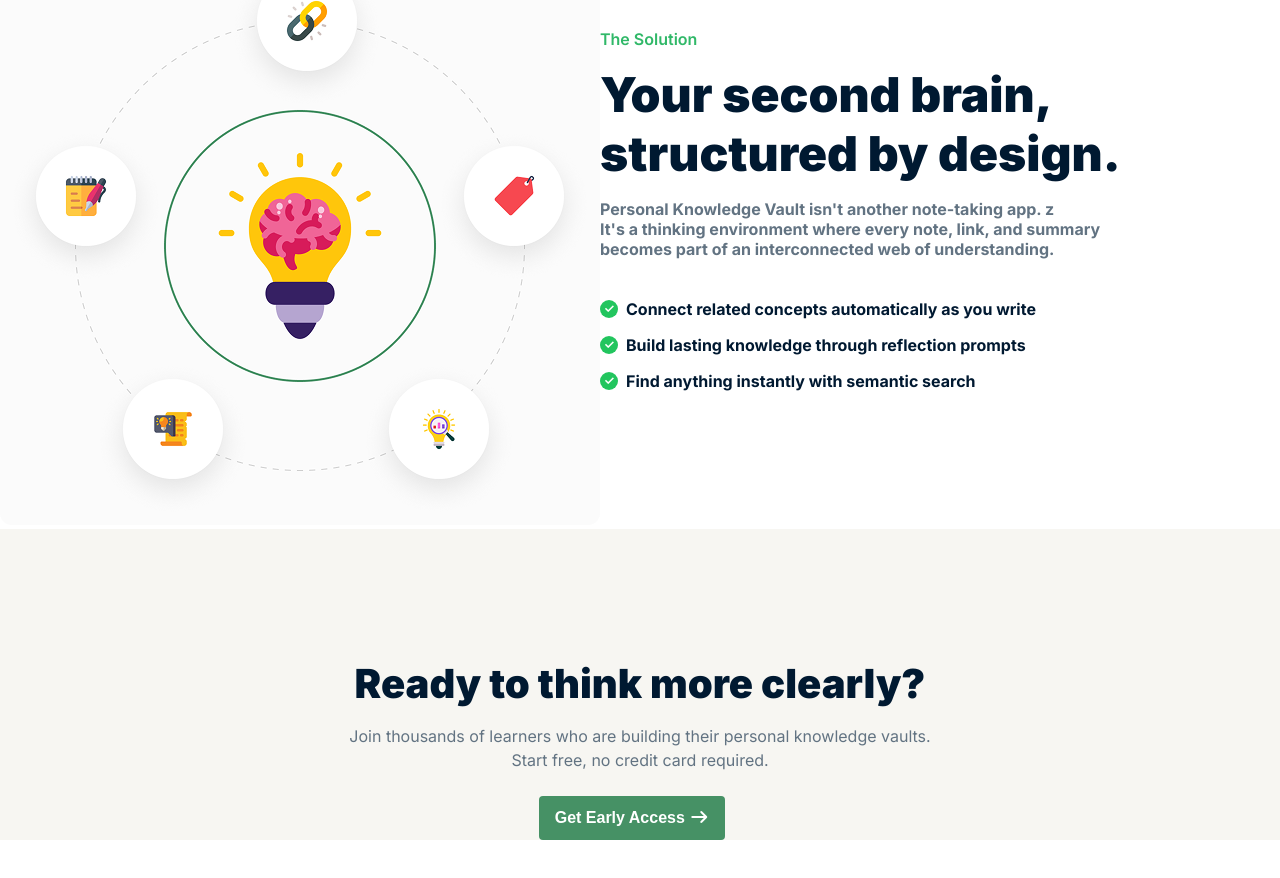
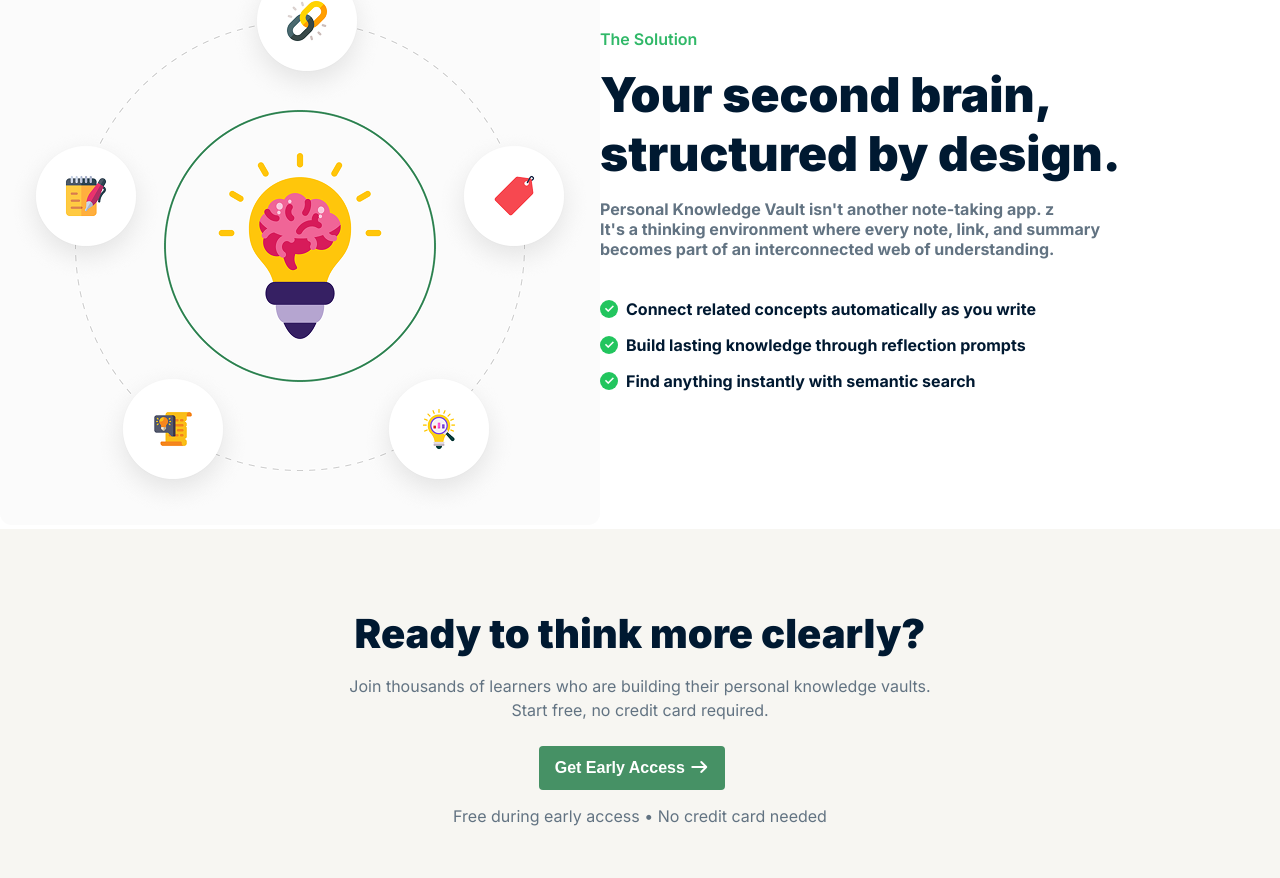
Before and after one commit to mollika123/knowledge-vault, a plain HTML site: page index.html in a window 1280 px wide. Shown: the part 1719-2597 px from the top of the page. Before the commit the page ends 2559 px from the top, so only its background shows below. Drawn offline with Linux system fonts and the light colour scheme.

Commit message:
added text and fix text

```diff
--- a/css/styles.css
+++ b/css/styles.css
@@ -234,6 +234,7 @@
   background-color:#F7F6F2 ;
   max-width:1360px;
   text-align: center;
+  padding:80px 0;
 }
  .testimonial-container .testimonial-content h4{
  font-size: 40px;
@@ -244,7 +245,14 @@
   .testimonial-container .testimonial-content p{
  font-size: 16px;
  margin-bottom:24px;
-
+font-weight: 400;
  color:#627382;
  line-height: 24px;
  }
+ .testimonial-container .testimonial-content h5{
+ font-size: 16px;
+ margin-top:16px;
+ font-weight: 400;
+ color:#627382;
+ line-height: 20px;
+ }
--- a/index.html
+++ b/index.html
@@ -101,6 +101,7 @@
         <p>Join thousands of learners who are building their personal knowledge vaults. <br> Start free, no credit card
           required.</p>
         <button class="btn">Get Early Access <i class="fa-solid fa-arrow-right"></i></button>
+        <h5>Free during early access • No credit card needed</h5>
       </div>
     </div>
   </section>
```
